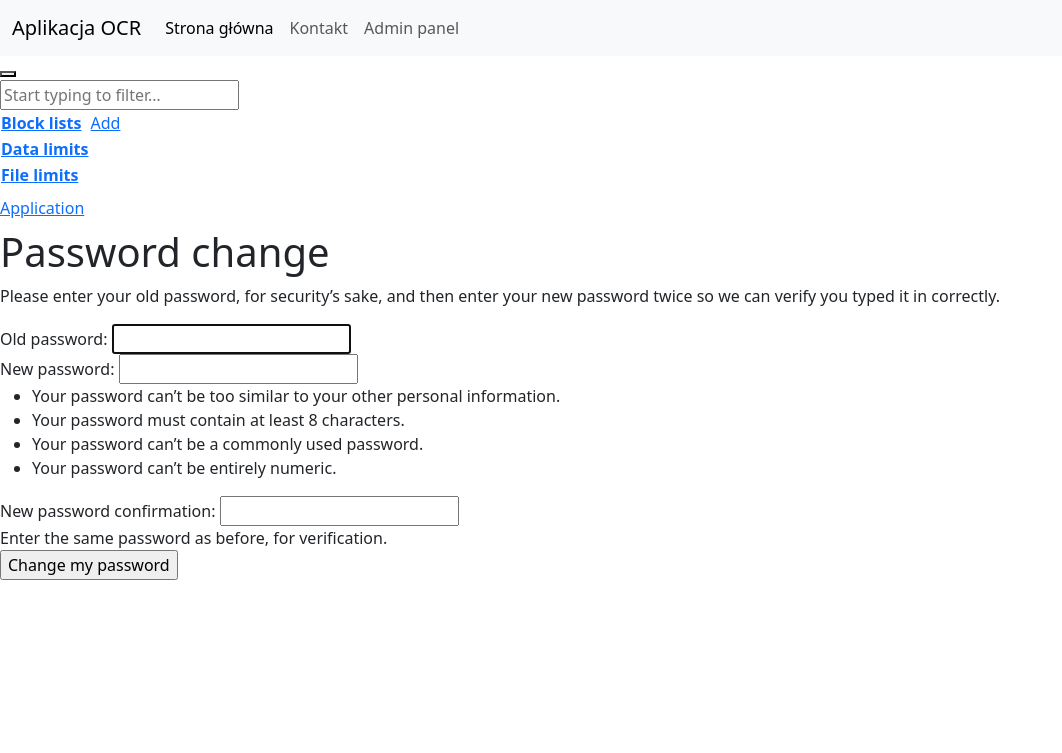
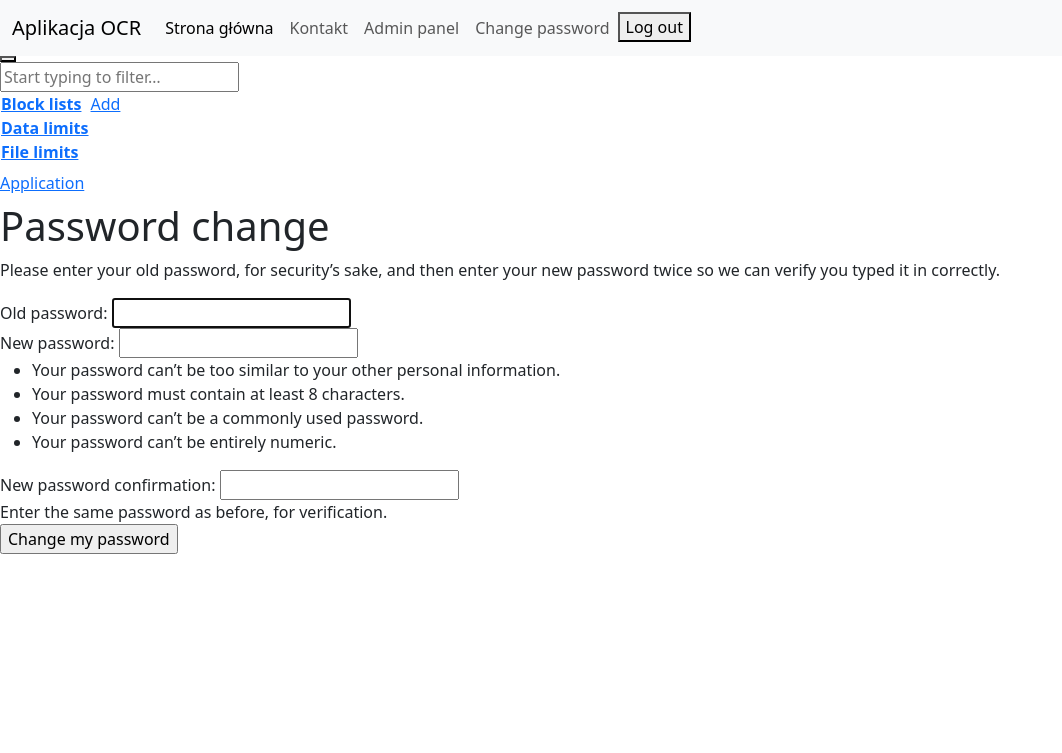
Before and after one commit to ABardWithAWard/io2025, a Django app: a page that uses ocr/application/templates/navbar.html in a window 1280 px wide. Shown: the top 753 px of the page, without its empty margins (0-1062 px from the left). Run offline with Django 5.2, Linux system fonts and the light colour scheme; the visitor is signed in with stand-in values (Sample User, id 1); some libraries are stand-ins or nearby versions.

Commit message:
Logout, change password, contact page, navbar tag links

```diff
--- a/ocr/application/templates/admin/base.html
+++ b/ocr/application/templates/admin/base.html
@@ -1,27 +1,3 @@
-{% load i18n static %}<!DOCTYPE html>
-{% get_current_language as LANGUAGE_CODE %}{% get_current_language_bidi as LANGUAGE_BIDI %}
-<html lang="{{ LANGUAGE_CODE|default:"en-us" }}" dir="{{ LANGUAGE_BIDI|yesno:'rtl,ltr,auto' }}">
-<head>
-{#<title>{% block title %}{% endblock %}</title>#}
-{#<link rel="stylesheet" href="{% block stylesheet %}{% static "admin/css/base.css" %}{% endblock %}">#}
-{#{% block dark-mode-vars %}#}
-{#  <link rel="stylesheet" href="{% static "admin/css/dark_mode.css" %}">#}
-{#  <script src="{% static "admin/js/theme.js" %}"></script>#}
-{#{% endblock %}#}
-{#{% if not is_popup and is_nav_sidebar_enabled %}#}
-{#  <link rel="stylesheet" href="{% static "admin/css/nav_sidebar.css" %}">#}
-{#  <script src="{% static 'admin/js/nav_sidebar.js' %}" defer></script>#}
-{#{% endif %}#}
-{#{% block extrastyle %}{% endblock %}#}
-{#{% if LANGUAGE_BIDI %}<link rel="stylesheet" href="{% block stylesheet_rtl %}{% static "admin/css/rtl.css" %}{% endblock %}">{% endif %}#}
-{#{% block extrahead %}{% endblock %}#}
-{#{% block responsive %}#}
-{#    <meta name="viewport" content="width=device-width, initial-scale=1.0">#}
-{#    <link rel="stylesheet" href="{% static "admin/css/responsive.css" %}">#}
-{#    {% if LANGUAGE_BIDI %}<link rel="stylesheet" href="{% static "admin/css/responsive_rtl.css" %}">{% endif %}#}
-{#{% endblock %}#}
-{% block blockbots %}<meta name="robots" content="NONE,NOARCHIVE">{% endblock %}
-</head>
 {% load django_bootstrap5 %}
 
 {# Load CSS and JavaScript #}
@@ -32,6 +8,10 @@
 {% bootstrap_messages %}
 
 {% block bootstrap5_content %}
+    <!DOCTYPE html>
+<html lang="{{ LANGUAGE_CODE|default:"en-us" }}" dir="{{ LANGUAGE_BIDI|yesno:'rtl,ltr,auto' }}">
+<head>
+</head>
 
 <body>
 
--- a/ocr/application/templates/navbar.html
+++ b/ocr/application/templates/navbar.html
@@ -1,20 +1,38 @@
+{% load i18n %}
+<style>
+    form {
+        margin-top: 4px;
+        margin-bottom: 0px;
+}
+</style>
 <nav class="navbar navbar-expand-lg navbar-light bg-light">
       <div class="container-fluid">
-        <a class="navbar-brand" href="#">Aplikacja OCR</a>
+        <a class="navbar-brand" href="{% url 'application:index' %}">Aplikacja OCR</a>
         <button class="navbar-toggler" type="button" data-bs-toggle="collapse" data-bs-target="#navbarNav" aria-controls="navbarNav" aria-expanded="false" aria-label="Toggle navigation">
           <span class="navbar-toggler-icon"></span>
         </button>
         <div class="collapse navbar-collapse" id="navbarNav">
           <ul class="navbar-nav">
             <li class="nav-item">
-              <a class="nav-link active" aria-current="page" href="/application">Strona główna</a>
+              <a class="nav-link active" aria-current="page" href="{% url 'application:index' %}">Strona główna</a>
             </li>
             <li class="nav-item">
-              <a class="nav-link" href="/application">Kontakt</a>
+              <a class="nav-link" href="{% url 'application:contact' %}">Kontakt</a>
             </li>
             <li class="nav-item">
-              <a class="nav-link" href="/application/admin/">Admin panel</a>
+              <a class="nav-link" href="{% url 'admin:index' %}">Admin panel</a>
             </li>
+                {% if user.has_usable_password %}
+                    <li class="nav-item">
+                        <a class="nav-link" href="{% url 'admin:password_change' %}">{% translate 'Change password' %}</a>
+                    </li>
+                <li class="nav-item">
+                    <form id="logout-form" method="post" action="{% url 'admin:logout' %}">
+                        {% csrf_token %}
+                        <button type="submit">{% translate 'Log out' %}</button>
+                    </form>
+                </li>
+                {% endif %}
           </ul>
         </div>
       </div>
--- a/ocr/application/urls.py
+++ b/ocr/application/urls.py
@@ -1,7 +1,10 @@
 from django.urls import path
 from . import views
+
+app_name = 'application'
 
 urlpatterns = [
     path('', views.upload_file, name='index'),
     path("api/files", views.get_files, name="get_files"),
+    path('contact/', views.contact, name="contact"),
 ]
--- a/ocr/application/views.py
+++ b/ocr/application/views.py
@@ -25,3 +25,6 @@ def get_files(request):
         files = []
 
     return JsonResponse(files, safe=False)
+
+def contact(request):
+    return render(request, 'application/contact.html')
```
Also changed, not shown: other parts of ocr/application/templates/admin/base.html (+1 -53 lines), ocr/application/templates/application/contact.html (added, +18 -0 lines), ocr/application/templates/application/navbar.html (+4 -4 lines).
